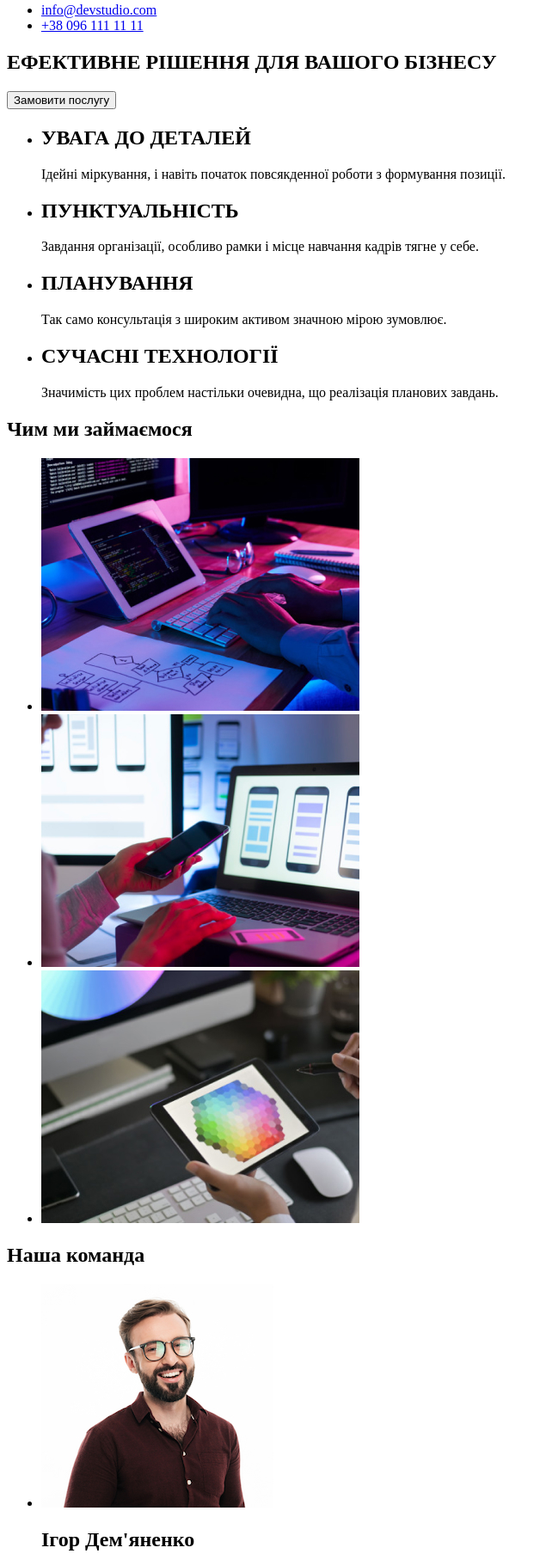
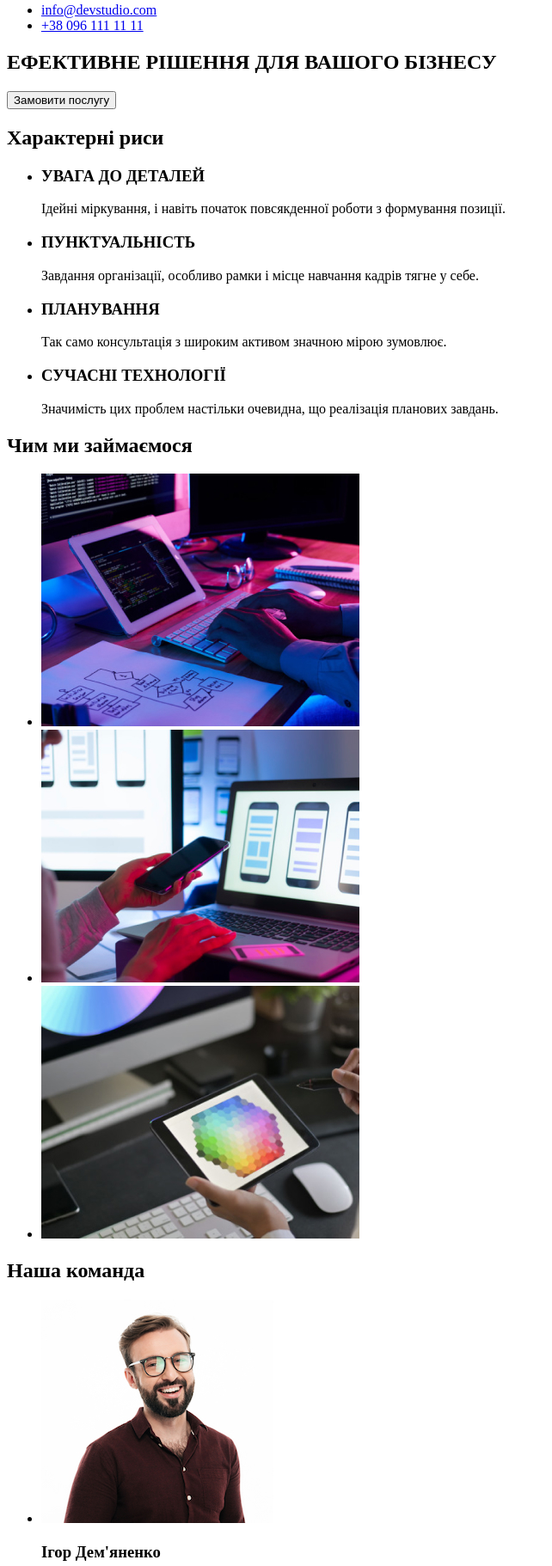
Before and after one commit to YuriiYatsenko/goit-markup-hw-01, a plain HTML site: page index.html in a window 1280 px wide. Shown: the part 109-1931 px from the top of the page at 86% size, without its empty margins (0-642 px from the left). Drawn offline with Linux system fonts and the light colour scheme.

Commit message:
Update index.html
repair hw

```diff
--- a/index.html
+++ b/index.html
@@ -32,21 +32,22 @@
         </section>
 
         <section>
+            <h2>Характерні риси</h2>
             <ul>
                 <li>
-                    <h2>УВАГА ДО ДЕТАЛЕЙ</h2>
+                    <h3>УВАГА ДО ДЕТАЛЕЙ</h3>
                     <p>Ідейні міркування, i навіть початок повсякденної роботи з формування позиції.</p>
                 </li>
                 <li>
-                    <h2>ПУНКТУАЛЬНІСТЬ</h2>
+                    <h3>ПУНКТУАЛЬНІСТЬ</h3>
                     <p>Завдання організації, особливо рамки i місце навчання кадрів тягне у себе.</p>
                 </li>
                 <li>
-                    <h2>ПЛАНУВАННЯ</h2>
+                    <h3>ПЛАНУВАННЯ</h3>
                     <p>Так само консультація з широким активом значною мірою зумовлює.</p>
                 </li>
                 <li>
-                    <h2>СУЧАСНІ ТЕХНОЛОГІЇ</h2>
+                    <h3>СУЧАСНІ ТЕХНОЛОГІЇ</h3>
                     <p>Значимість цих проблем настільки очевидна, що реалізація планових завдань.</p>
                 </li>
             </ul>
@@ -72,22 +73,22 @@
             <ul>
                 <li>
                     <img src="images/igor.jpg" alt="igor" height="260" width="270">
-                    <h2>Ігор Дем'яненко</h2>
+                    <h3>Ігор Дем'яненко</h3>
                     <p>Product Designer</p>
                 </li>
                 <li>
                     <img src="images/olga.jpg" alt="olga" height="260" width="270">
-                    <h2>Ольга Рєпіна</h2>
+                    <h3>Ольга Рєпіна</h3>
                     <p>Frontend Developer</p>
                 </li>
                 <li>
                     <img src="images/mukola.jpg" alt="mukola" width="270" height="260">
-                    <h2>Микола Тарасов</h2>
+                    <h3>Микола Тарасов</h3>
                     <p>Marketing</p>
                 </li>
                 <li>
                     <img src="images/mihail.jpg" alt="mihail" height="260" width="270">
-                    <h2>Михайло Єрмаков</h2>
+                    <h3>Михайло Єрмаков</h3>
                     <p>UI Designer</p>
                 </li>
             </ul>
```
